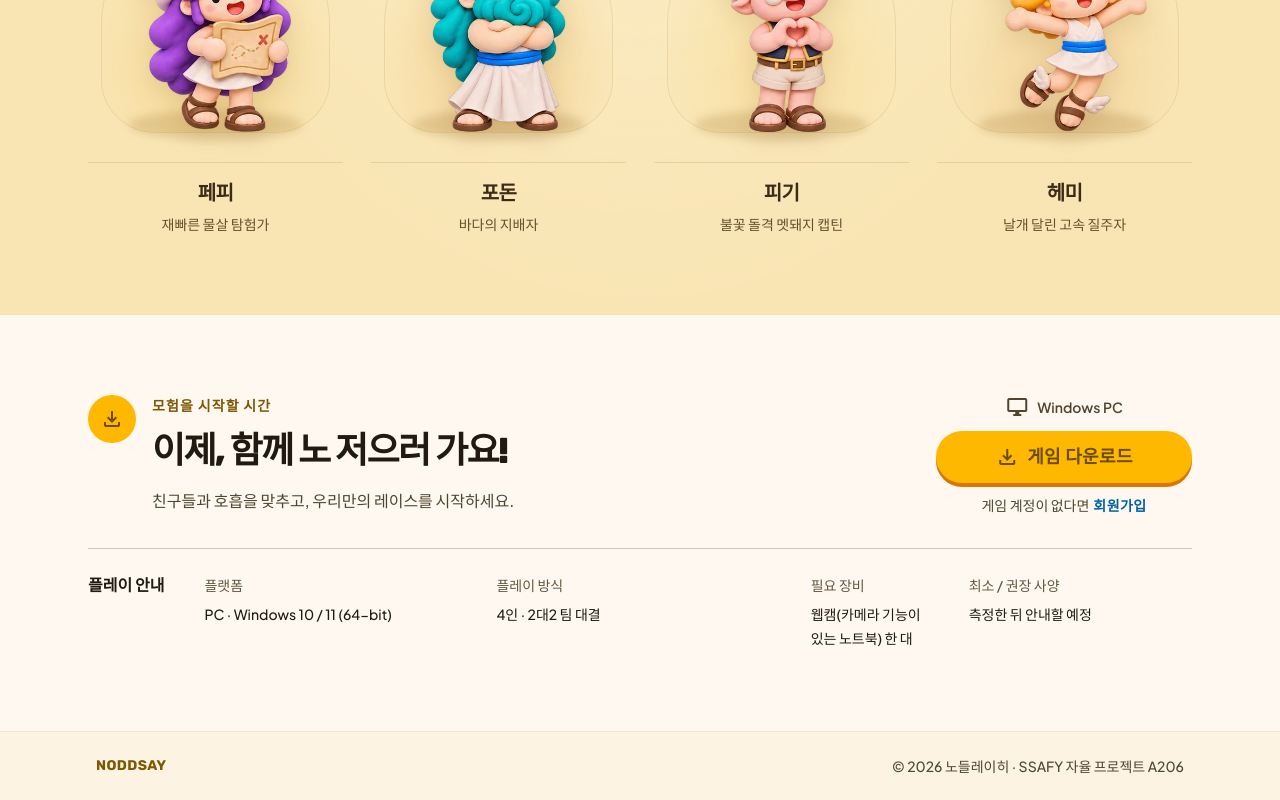
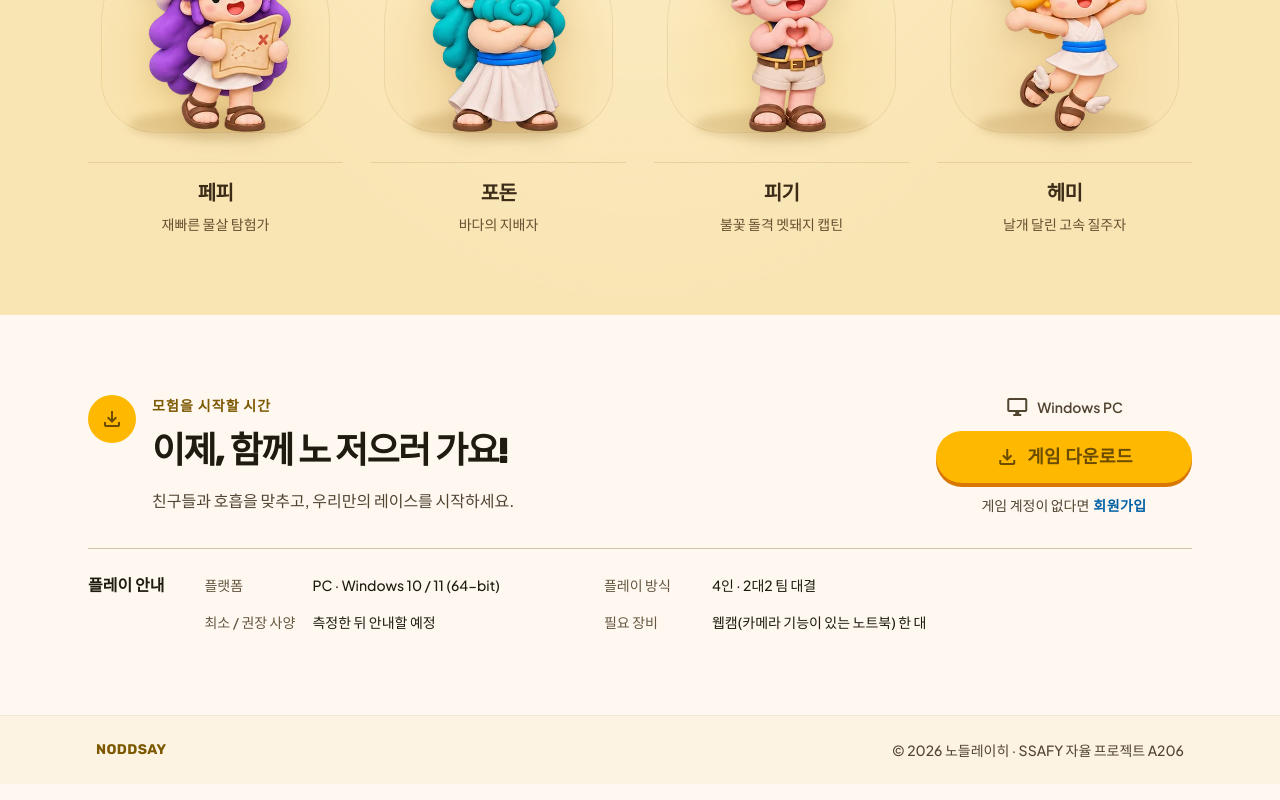
Before and after one commit to leeyeonho95/noddsaywebpage, a React (Vite) app: page / in a window 1280 px wide. Shown: the part 4359-5159 px from the top of the page. Built offline with nearby package versions, Linux system fonts and the light colour scheme; no server answers; a web font is replaced by a local one.

Commit message:
fix: 계정 환영 문구 제거 및 플레이 안내 간격 정리

```diff
--- a/src/components/AuthLayout.tsx
+++ b/src/components/AuthLayout.tsx
@@ -2,7 +2,7 @@ import type { ReactNode } from 'react'
 import heroArt from '../assets/hero.webp'
 import logo from '../assets/logo.webp'
 
-export function AuthLayout({ title, description, children, signup = false }: { title: string; description: readonly string[]; children: ReactNode; signup?: boolean }) {
+export function AuthLayout({ title, children, signup = false }: { title: string; children: ReactNode; signup?: boolean }) {
   return (
     <section className={`auth-page${signup ? ' auth-page-signup' : ''}`}>
       <div className="auth-shell">
@@ -23,7 +23,6 @@ export function AuthLayout({ title, description, children, signup = false }: { t
           <div className="auth-heading">
             <p className="game-kicker">노디세이 계정</p>
             <h1>{title}</h1>
-            <p>{description.map((line) => <span key={line} className="block">{line}{' '}</span>)}</p>
           </div>
           {children}
         </div>
--- a/src/index.css
+++ b/src/index.css
@@ -268,9 +268,12 @@
 .download-panel .game-heading { font-size: clamp(28px, 3vw, 36px); }
 .play-guide { display: flex; align-items: start; gap: 40px; padding-top: 24px; border-top: 1px solid #d5c4ab; }
 .play-guide > h3 { flex-shrink: 0; font-size: 16px; }
-.play-guide-details { display: grid; flex: 1; grid-template-columns: 1.2fr 1.3fr 0.6fr 1fr; gap: 24px; }
+.play-guide-details { display: grid; flex: 1; grid-template-columns: 1fr 1.6fr; gap: 12px 32px; }
+.play-guide-details > div { display: grid; grid-template-columns: 100px 1fr; align-items: baseline; gap: 8px; }
+.play-guide-details > div:nth-child(3) { grid-column: 2; grid-row: 2; }
+.play-guide-details > div:nth-child(4) { grid-column: 1; grid-row: 2; }
 .play-guide-details dt { color: #655741; font-size: 14px; }
-.play-guide-details dd { margin-top: 6px; font-size: 14px; line-height: 1.7; }
+.play-guide-details dd { font-size: 14px; line-height: 1.7; }
 
 @media (min-width: 1024px) {
   .map-panel { display: grid; grid-template-columns: 1.1fr 1fr; align-items: start; }
@@ -307,6 +310,8 @@
   .download-panel { align-items: stretch; flex-direction: column; gap: 28px; }
   .play-guide { flex-direction: column; gap: 20px; }
   .play-guide-details { grid-template-columns: 1fr 1fr; width: 100%; gap: 20px; }
+  .play-guide-details > div { display: block; }
+  .play-guide-details dd { margin-top: 6px; }
 }
 
 @media (max-width: 374px) {
@@ -336,7 +341,6 @@
 .auth-panel { min-width: 0; padding: 20px 24px; border: 1px solid #e8dcc5; border-radius: 20px; background: #fffdfa; box-shadow: 0 12px 32px #61441108; }
 .auth-heading { margin-bottom: 16px; }
 .auth-heading h1 { margin-top: 8px; font-family: var(--font-display); font-size: 28px; font-weight: 800; line-height: 1.4; letter-spacing: -0.035em; }
-.auth-heading > p:last-child { margin-top: 6px; color: #655741; font-size: 14px; line-height: 1.5; }
 .auth-form { gap: 12px; }
 .auth-form input:not([type='checkbox']) { min-height: 44px; padding-block: 9px; border: 1px solid #dfd1b9; border-radius: 10px; background: #fffaf2; font-size: 16px; }
 .auth-form input:not([type='checkbox']):focus { border-color: #b17b0e; outline: 2px solid #e5b94a; outline-offset: 2px; }
@@ -382,7 +386,6 @@
 
 @media (min-width: 900px) and (max-height: 700px) {
   .auth-page { padding-block: 8px; }
-  .auth-heading > p:last-child { display: none; }
   .auth-page-signup .auth-form { display: grid; grid-template-columns: 1fr 1fr; }
   .auth-page-signup .auth-signup-identity,
   .auth-page-signup .auth-password-fields,
--- a/src/pages/LoginPage.tsx
+++ b/src/pages/LoginPage.tsx
@@ -49,7 +49,7 @@ export function LoginPage() {
   }
 
   return (
-    <AuthLayout title="로그인" description={['다시 만나 반가워요.', '함께 모험을 이어가요!']}>
+    <AuthLayout title="로그인">
       {notice && (
         <p role="status" className="mb-4 rounded-2xl bg-primary-fixed/60 px-4 py-3 text-center text-body-sm font-semibold text-on-primary-container">
           {notice}
--- a/src/pages/SignupPage.tsx
+++ b/src/pages/SignupPage.tsx
@@ -65,7 +65,7 @@ export function SignupPage() {
   }
 
   return (
-    <AuthLayout signup title="회원가입" description={['함께 노를 저을 새로운 모험가를 기다려요.']}>
+    <AuthLayout signup title="회원가입">
       <form className="auth-form flex flex-col gap-4" onSubmit={onSubmit} noValidate>
         <div className="auth-signup-identity">
           <TextField
```
